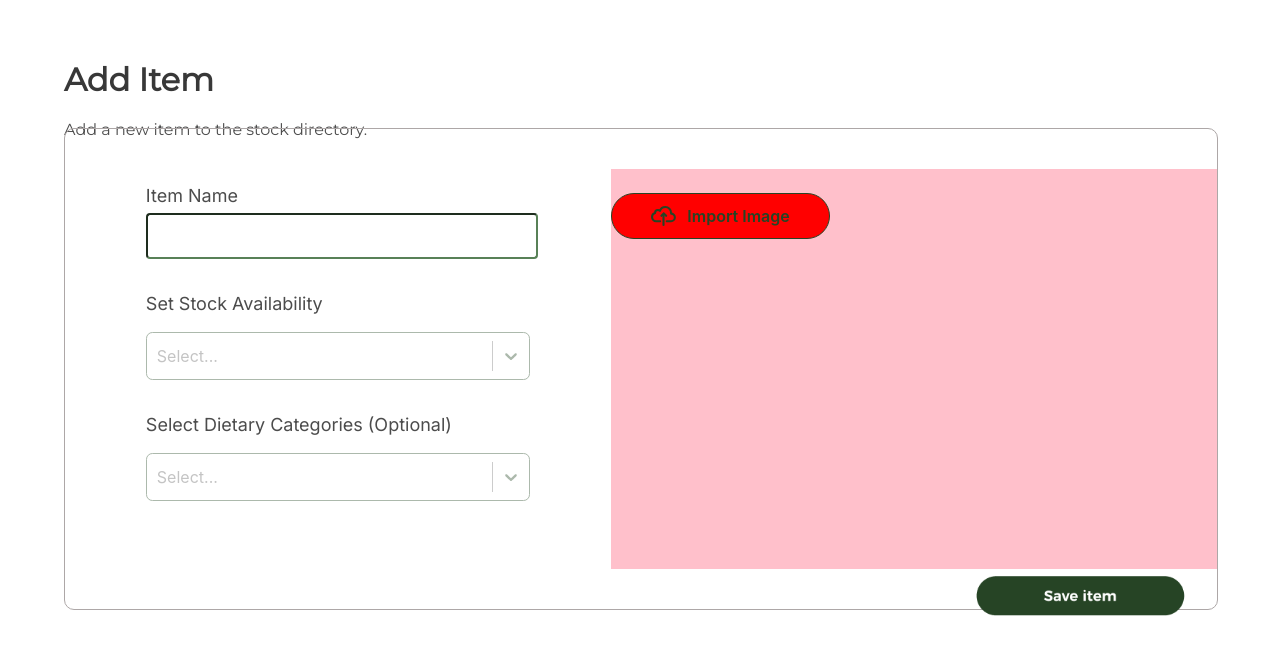
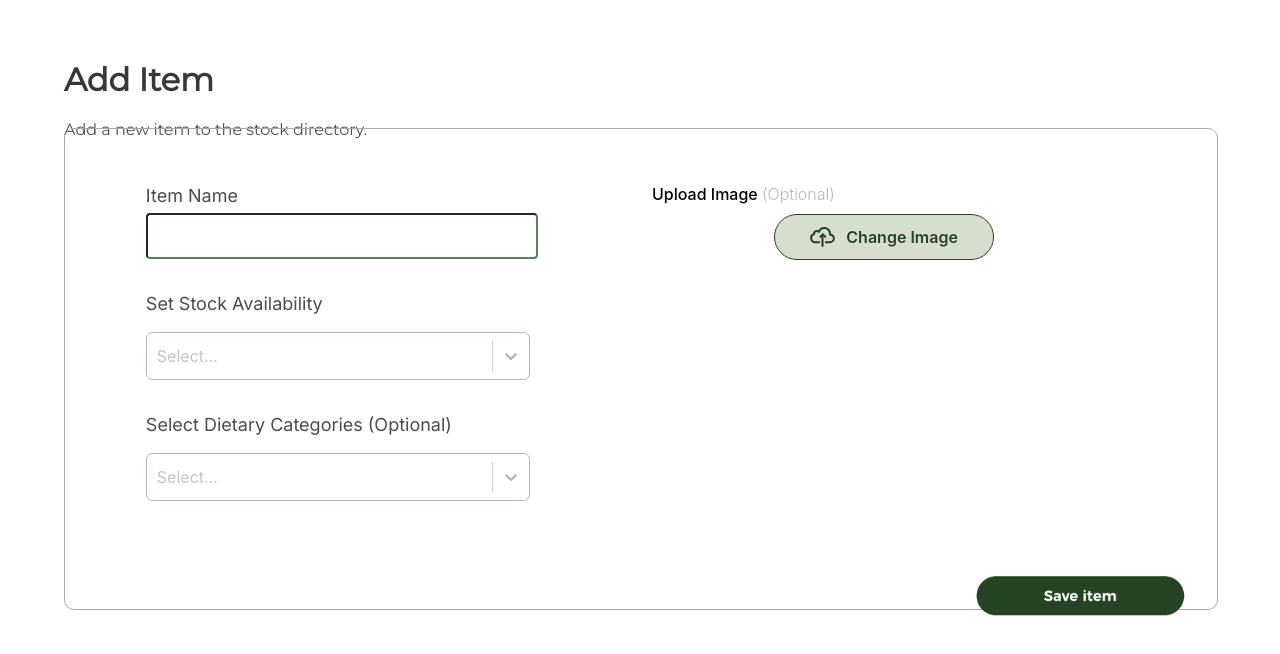
Before and after one commit to codebase-berkeley/berkeley-food-pantry, a React (Create React App) app in the folder client/: page / in a window 1280 px wide. Shown: the top 654 px of the page. Built offline with nearby package versions, Linux system fonts and the light colour scheme.

Commit message:
styling fixes

```diff
--- a/client/src/add_food.css
+++ b/client/src/add_food.css
@@ -138,8 +138,9 @@ label, input{
     height: 5.5vh;
     border-radius: 100px;
     border: #264425 solid 1px;
-    margin-top: 4%;
-    background-color: red;
+    margin-top: 7.5%;
+    margin-left: -10%;
+    background-color: #D6DECD;
 }
 
 .cloud-format {
@@ -166,19 +167,39 @@ label, input{
     border-color: #588157;
 }
 
-.upload-image-text {
-    font-size: 2.5vh;
-    margin-left: -8%;
-}
-
 .upload-image-text-h1 {
     font-size: 2vh;
     color: #264425;
+    display: flex;
+    align-items: center;
+    justify-content: center;
 }
 
 .right-side-container {
     display: flex;
-    background-color: pink;
+    /* align-items: center; */
+    justify-content: center;
+    /* background-color: pink; */
     height: 50vh;
     width: 50vw;
+    /* margin-left: -5%; */
 }
+
+.upload-image-header {
+    margin-top: 2.5%;
+    font-weight: 450;
+    /* background-color: red; */
+    height: 5%;
+    font: 'inter';
+    font-size: 2vh;
+    margin-left: -30%;
+
+
+}
+
+.optional-text {
+    color:#B8B8B8;
+    margin-top: 2.5%;
+    font-weight: 300;
+
+}
--- a/client/src/add_food.js
+++ b/client/src/add_food.js
@@ -118,9 +118,11 @@ export default function AddFood() {
                     </div>
 
                     <div className = 'right-side-container'>
-                    <div className = 'import-image-button'>
+                        <div className = 'upload-image-header'>Upload Image <span class='optional-text'>(Optional)</span></div>
+
+                        <div className = 'import-image-button'>
                             <img src = {importimagecloud} className = 'cloud-format' alt = "upload image cloud"></img>
-                            <h1 className = 'upload-image-text-h1'>Import Image</h1>
+                            <h1 className = 'upload-image-text-h1'>Change Image</h1>
                     </div>
                     </div>
                 </div>
```
